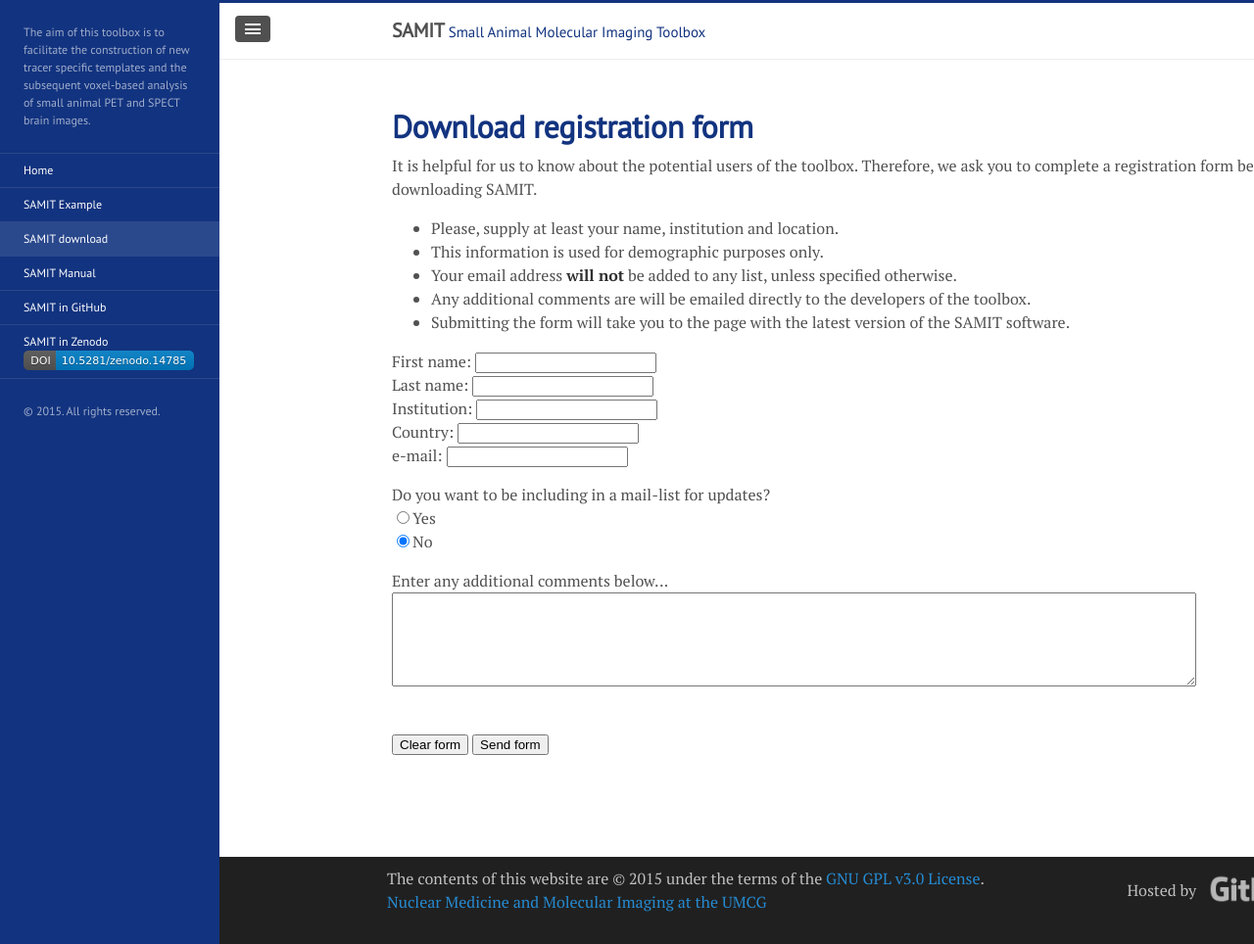
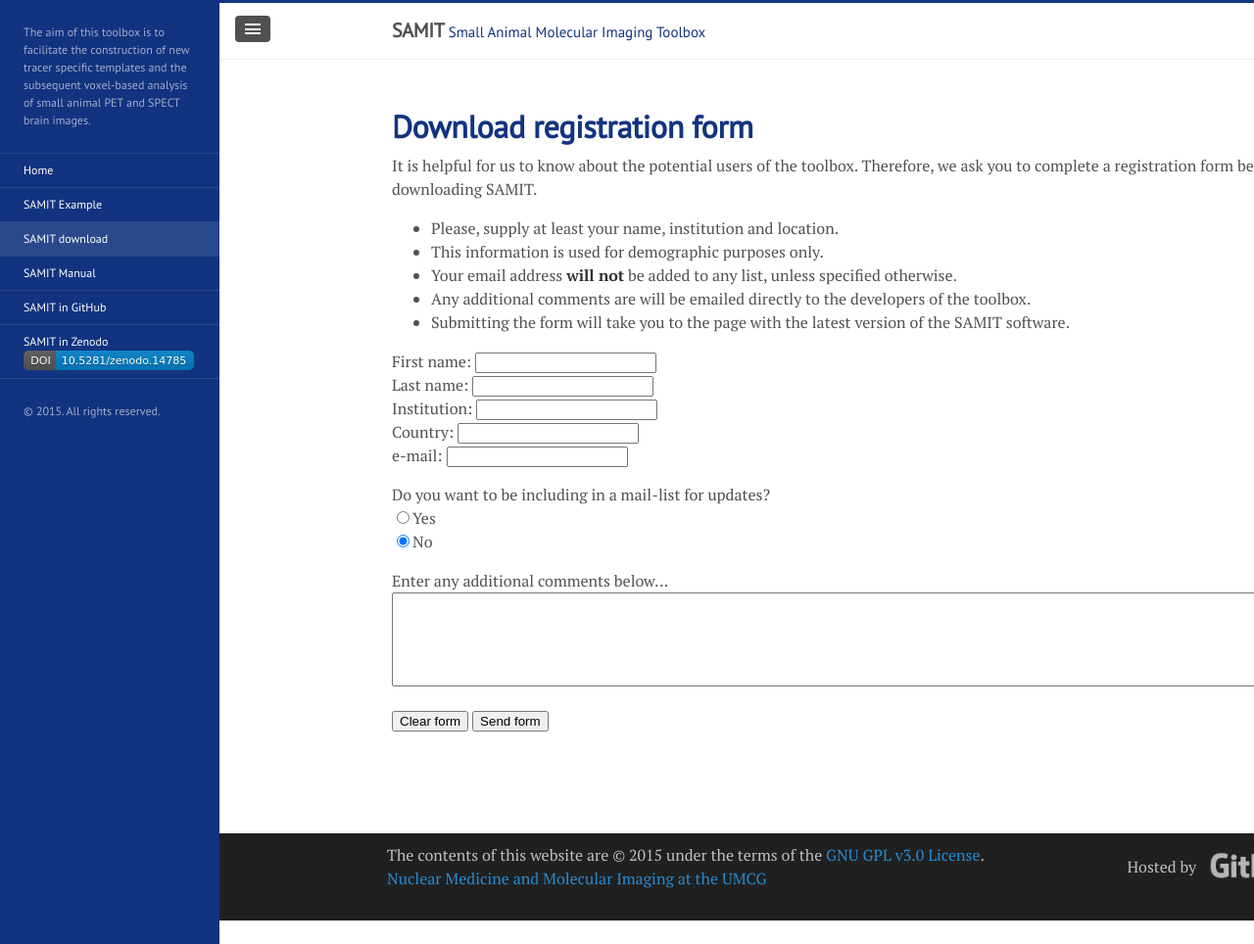
Before and after one commit to mic-umcg/samit, a Jekyll site: the page built from form.md, in a window 1280 px wide and 964 px high. Shown: the whole window at 98% size. Built offline with Jekyll 4.4.1, drawn with Linux system fonts in a browser that asks for light colours; Markdown is read by kramdown in place of the engine named in the settings.

Commit message:
Update form.md

```diff
--- a/form.md
+++ b/form.md
@@ -34,10 +34,10 @@
 
   <p>
   Enter any additional comments below...<br>
-  <textarea name="body" rows="6" cols="100">
+  <textarea name="body" rows="6" cols="150">
   </textarea>
   </p>
-  <br>
+
   <input type="reset" value="Clear form">
   <input type="submit" value="Send form">
 
```
